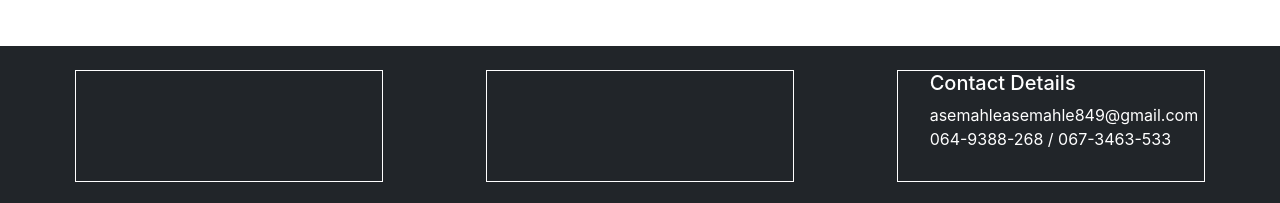
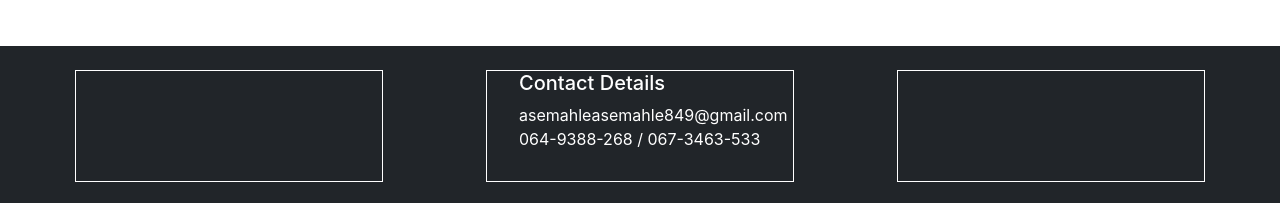
Before and after one commit to Mnisi99/StarWars, a React (Create React App) app: page / in a window 1280 px wide. Shown: the part 874-1077 px from the top of the page. Built offline with nearby package versions, Linux system fonts and the light colour scheme.

Commit message:
Footer updated

```diff
--- a/src/components/Footer.js
+++ b/src/components/Footer.js
@@ -6,7 +6,6 @@ class Footer extends React.Component {
         return <>
                     <footer className="container-fluid bg-dark text-white footer-cont mt-5 p-4">
                         <div className="w-25"></div>
-                        <div className="w-25"></div>
                         <div className="w-25 h-100">
                             <ul>
                                 <li><h5>Contact Details</h5></li>
@@ -14,6 +13,7 @@ class Footer extends React.Component {
                                 <li>064-9388-268 / 067-3463-533</li>
                             </ul>
                         </div>
+                        <div className="w-25"></div>
                     </footer>
                 </>
     }
```
